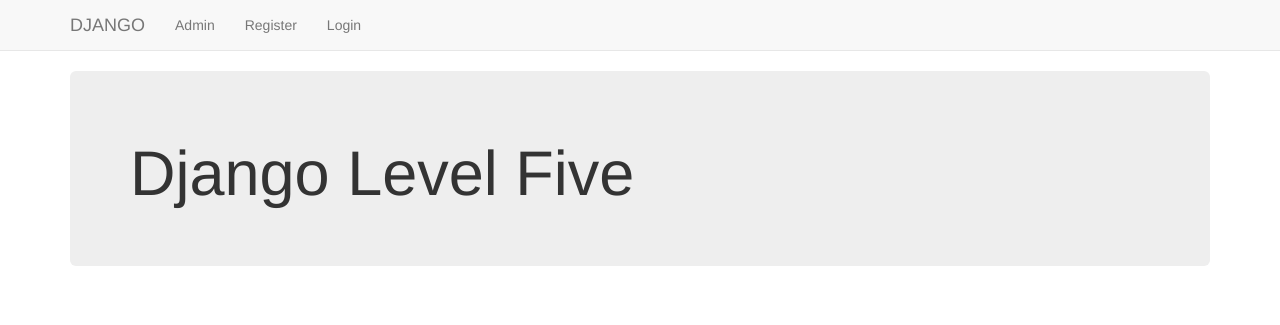
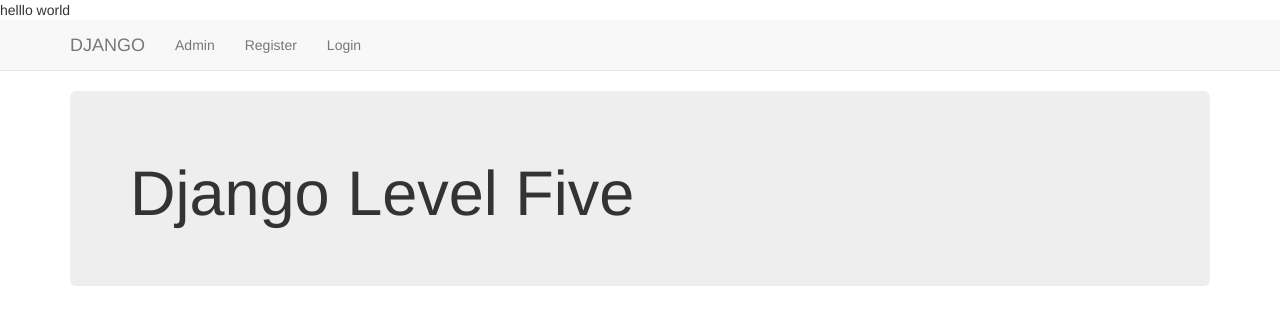
Before and after one commit to MR-SMOOT/django-deployment-exemple, a Django app: page / in a window 1280 px wide. Shown: the top 325 px of the page. Run offline with Django 3.2, Linux system fonts and the light colour scheme; some libraries are stand-ins or nearby versions.

Commit message:
Two commit

```diff
--- a/learning_users/templates/basic_app/base.html
+++ b/learning_users/templates/basic_app/base.html
@@ -6,6 +6,7 @@
     <link rel="stylesheet" href="https://maxcdn.bootstrapcdn.com/bootstrap/3.3.7/css/bootstrap.min.css">
   </head>
   <body>
+    helllo world
     <nav class="navbar navbar-default navbar-static-top">
       <div class="container">
         <ul class="nav navbar-nav">
```
